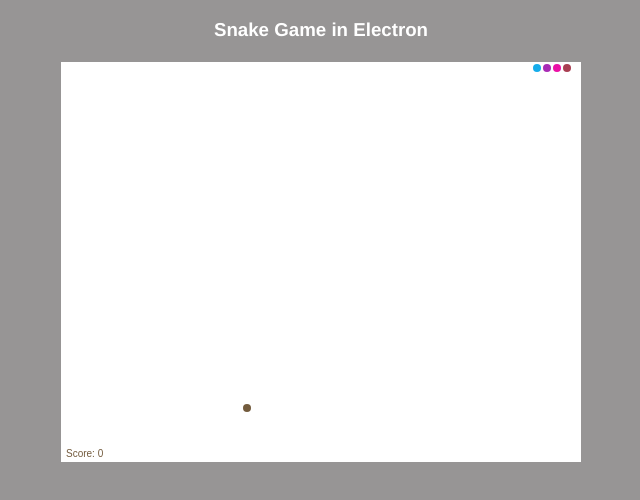
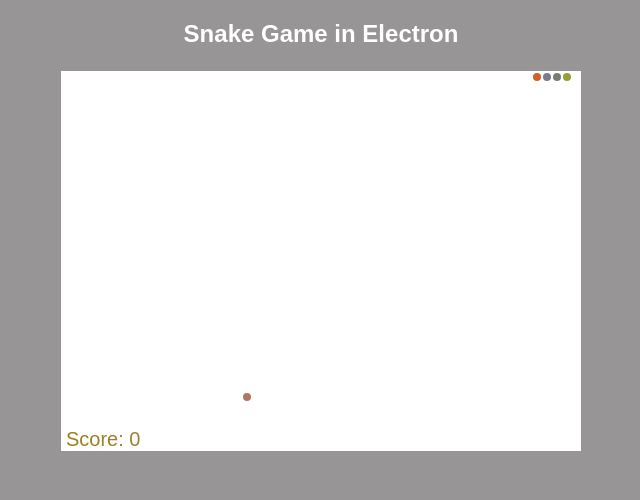
Before and after one commit to ShayShayBeekay/Snake-Electron, a website: page src/index.html in a window 1280 px wide. Shown: the whole page, without its empty margins (319-959 px from the left). Drawn offline with Linux system fonts and the light colour scheme.

Commit message:
Further updates to style and to make app more colourful:

```diff
--- a/src/css/styles.css
+++ b/src/css/styles.css
@@ -1,6 +1,6 @@
 body {
   text-align:center;
-  font-family: helvetica;
+  font-family: Arial;
   color: white;
   background-color: rgb(151, 149, 149);
 }
--- a/src/index.html
+++ b/src/index.html
@@ -7,7 +7,7 @@
       <link rel="stylesheet" type="text/css" href="css/styles.css"/>
     </head>
     <body>
-      <h3>Snake Game in Electron</h3>
-        <canvas id="game_board" height="400" width="520"></canvas>
+      <h2>Snake Game in Electron</h2>
+        <canvas id="game_board" height="380" width="520"></canvas>
     </body>
   </html>
--- a/src/js/snake.js
+++ b/src/js/snake.js
@@ -174,12 +174,22 @@ Game.Render = function(context, snake) {
     this.drawCell(snake.stage.food.x, snake.stage.food.y);
 
     // Render Score
+    context.font = "20px Arial";
     context.fillText('Score: ' + snake.stage.score, 5, (snake.stage.height - 5));
   };
 
   // Draw Cell
   this.drawCell = function(x, y) {
-    context.fillStyle = this.updateColour();
+    // var grd = context.createRadialGradient(75,50,5,90,60,100);
+    var grd = context.createRadialGradient(75,50,5,400,60,520);
+    grd.addColorStop(0,this.updateColour());
+    grd.addColorStop(1,this.updateColour());
+    // grd.addColorStop(1,"white");
+
+    // Fill with gradient
+    context.fillStyle = grd;
+
+    // context.fillStyle = this.updateColour();
     context.beginPath();
     context.arc((x * snake.stage.config.cw + 6), (y * snake.stage.config.cw + 6), 4, 0, 2*Math.PI, false);
     context.fill();
```
